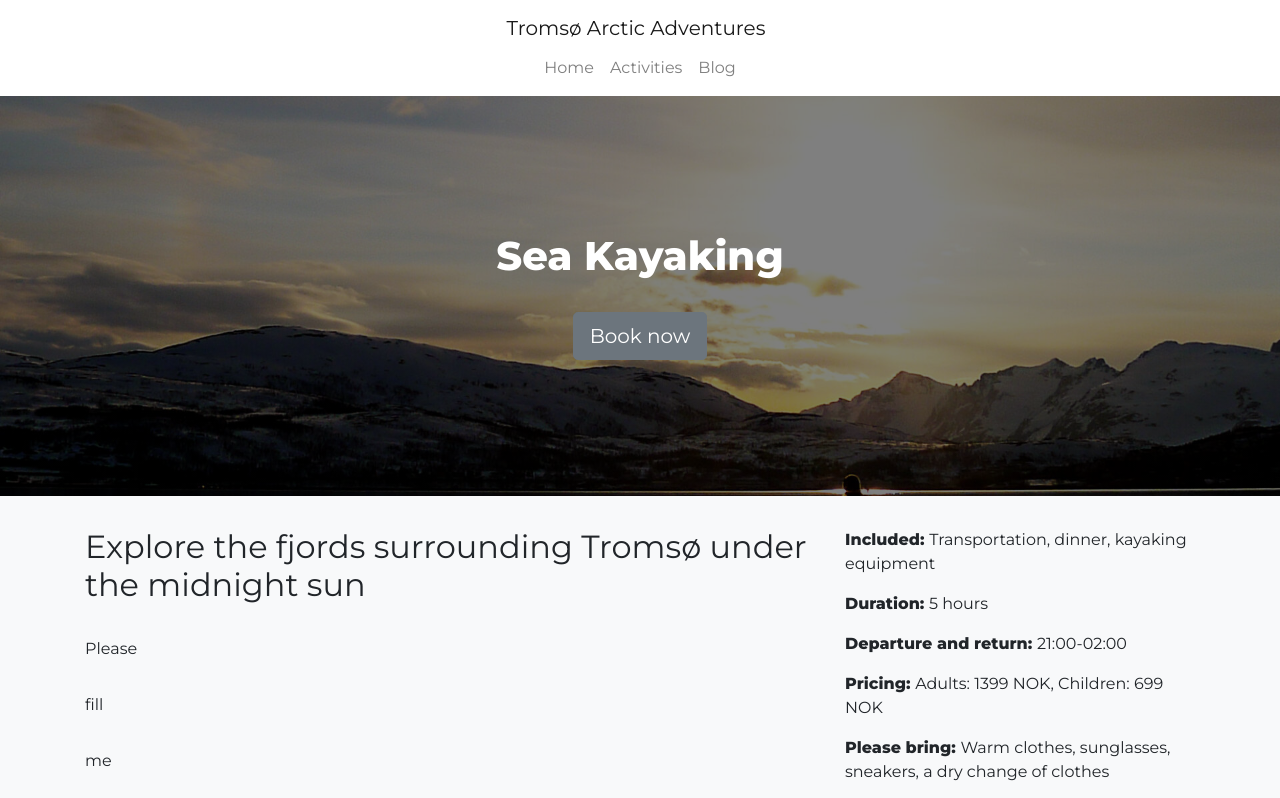
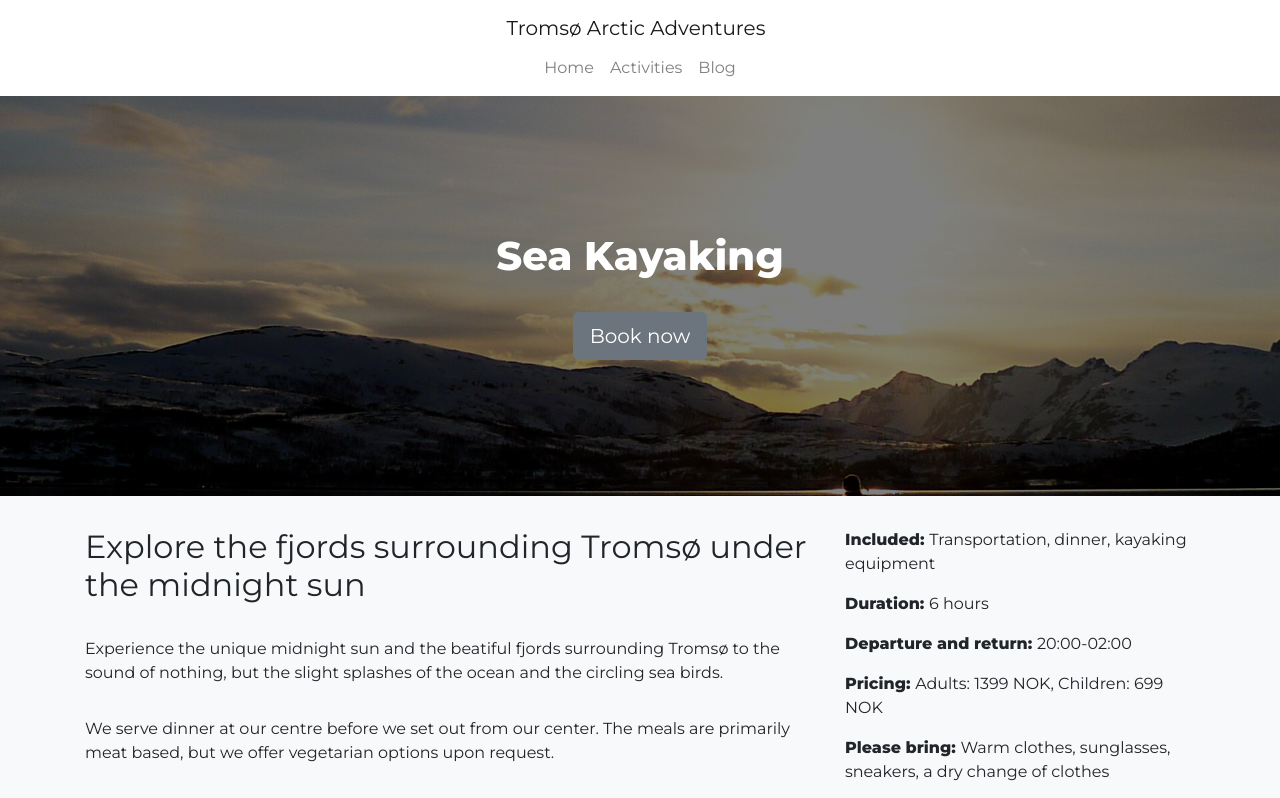
Before and after one commit to Discolai/bed-2049-arctic-adventure, a React (Create React App) app: page /bed-2049-arctic-adventure/activities/kayaking in a window 1280 px wide. Shown: the top 798 px of the page. Built offline with nearby package versions, Linux system fonts and the light colour scheme.

Commit message:
Added description to kayaking

```diff
--- a/src/components/activities/info/kayaking.jsx
+++ b/src/components/activities/info/kayaking.jsx
@@ -12,19 +12,24 @@ const Kayaking = (props) => {
       caption="Sea kayaking"
       title="Explore the fjords surrounding Tromsø under the midnight sun"
       included="Transportation, dinner, kayaking equipment"
-      duration="5 hours"
-      departure="21:00-02:00"
+      duration="6 hours"
+      departure="20:00-02:00"
       pricing="Adults: 1399 NOK, Children: 699 NOK"
       bring="Warm clothes, sunglasses, sneakers, a dry change of clothes"
     >
-      <p className="activity-info">
-        Please
+      <p>
+        Experience the unique midnight sun and the beatiful fjords surrounding
+        Tromsø to the sound of nothing, but the slight splashes of the ocean and
+        the circling sea birds.
       </p>
-      <p className="activity-info">
-        fill
+      <p>
+        We serve dinner at our centre before we set out from our center.
+        The meals are primarily meat based, but we offer vegetarian
+        options upon request.
       </p>
-      <p className="activity-info">
-        me
+      <p>
+        We supply you with double kayaks, which are ideal for beginners. We offer single
+        kayaks for the more experienced guests upon request.
       </p>
     </ActivityInfo>
   )
```
